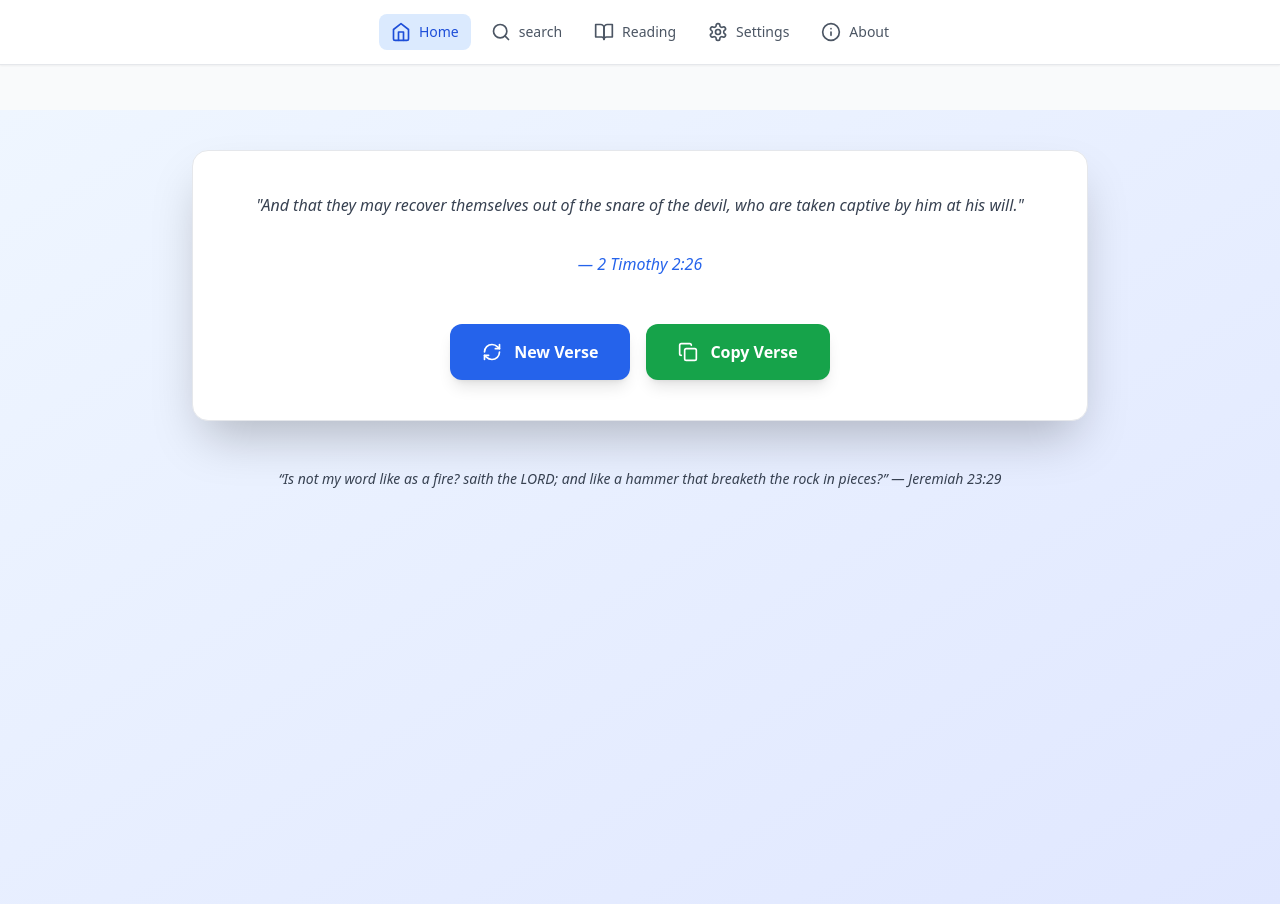
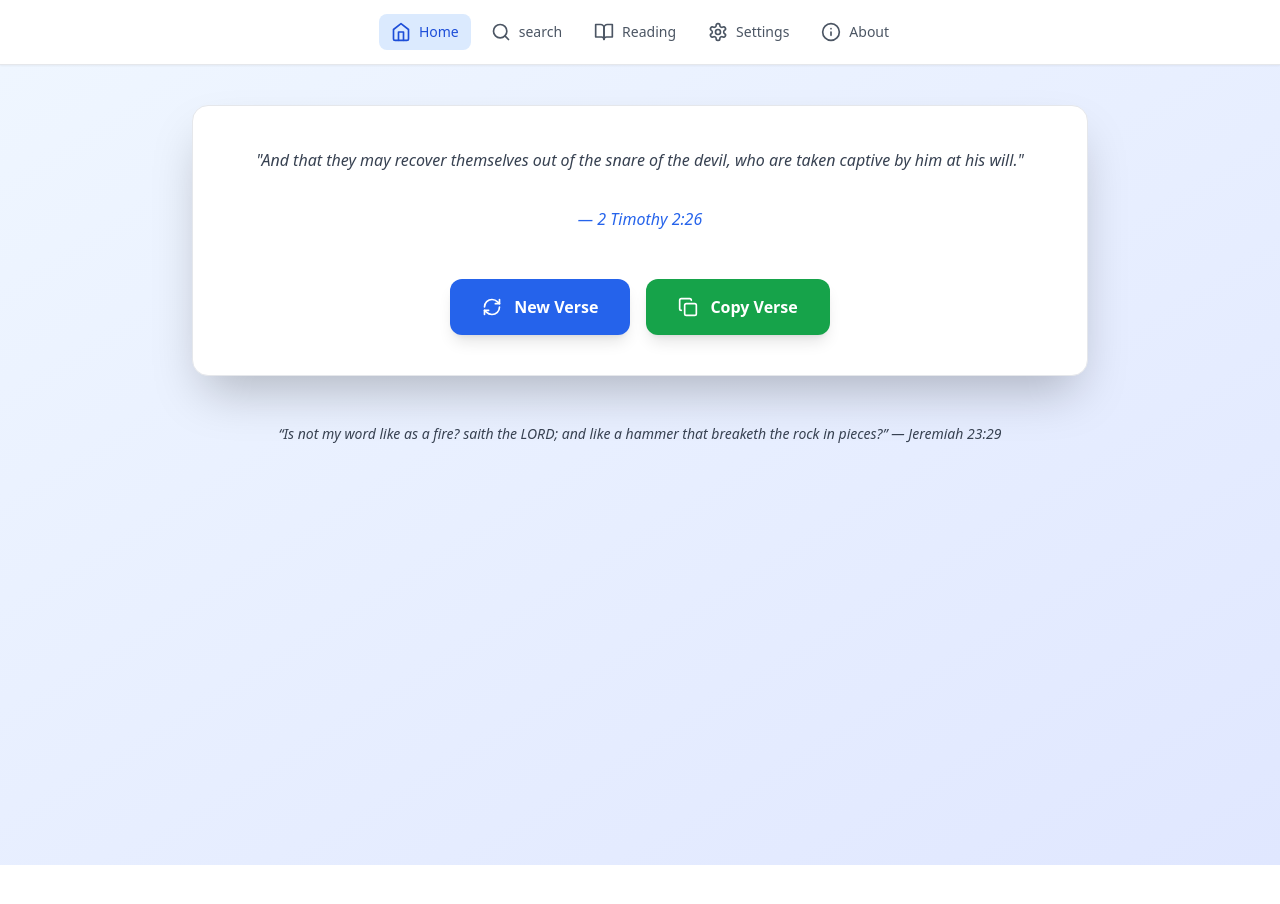
Before and after one commit to thewordofgodfr/site-par-bolt-ai, a React (Vite) app: page / in a window 1280 px wide. Shown: the top 904 px of the page. After the commit the page ends 865 px from the top, so only its background shows below. Built offline with nearby package versions, Linux system fonts and the light colour scheme.

Commit message:
Update App.tsx

```diff
--- a/src/App.tsx
+++ b/src/App.tsx
@@ -76,7 +76,7 @@ function AppContent() {
 
   // Petit ajustement fin : si le contenu est "trop bas", rends ADJUST plus négatif (ex. -8)
   // S'il est "trop haut" (caché sous la nav), rends ADJUST moins négatif (ex. -2 ou 0)
-  const ADJUST = -20; // valeur conseillée pour mobile + PC ; ajuste si besoin
+  const ADJUST = -100; // valeur conseillée pour mobile + PC ; ajuste si besoin
   const mainPaddingTop = Math.max(navH + ADJUST, 0);
 
   const renderCurrentPage = () => {
```
